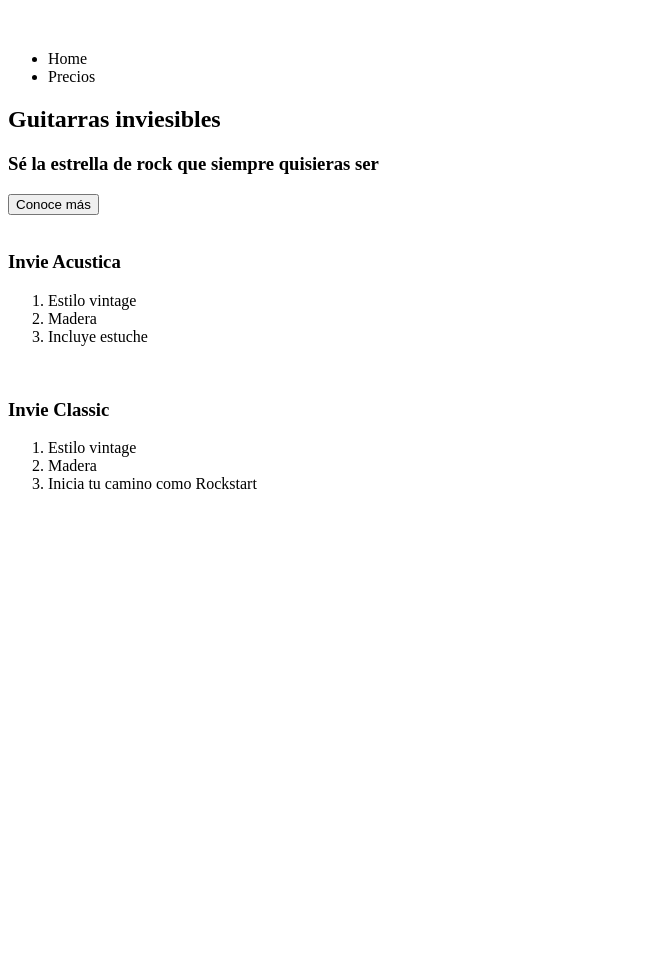
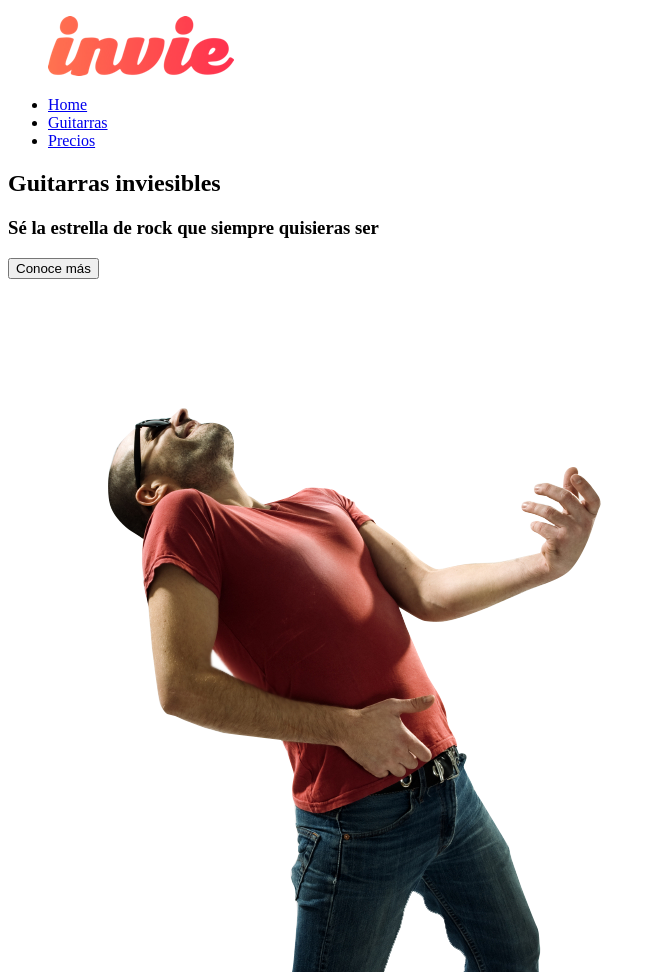
Before and after one commit to alexlondon07/desarrollo-web-platzi, a plain HTML site: page index.html in a window 1280 px wide. Shown: the top 975 px of the page, without its empty margins (0-656 px from the left). Before the commit the page ends 800 px from the top, so only its background shows below. Drawn offline with Linux system fonts and the light colour scheme.

Commit message:
agregando navegacion

```diff
--- a/index.html
+++ b/index.html
@@ -7,20 +7,23 @@
         <link href="css/style.css" rel="stylesheet">
     </head>
     <body>
-        <header>
+        <header id="header">
             <!--Logotipo-->
             <figure>
-                <img src="" alt="">
+                <img src="images/invie.png" width="186" alt="Invie logotipo">
             </figure>
             <!--Fin Logotipo-->
             <!--Menú-->
             <nav>
                 <ul>
                     <li>
-                        <a>Home</a>
+                        <a href="index.html">Home</a>
                     </li>
                     <li>
-                        <a>Precios</a>
+                        <a href="#guitarras">Guitarras</a>
+                    </li>
+                    <li>
+                        <a href="precios.html">Precios</a>
                     </li>
                 </ul>
             </nav>
@@ -28,7 +31,7 @@
         </header>
 
         <!--Portada-->
-        <section>
+        <section id="portada">
             <h1>Guitarras inviesibles</h1>
             <h3>Sé la estrella de rock que siempre quisieras ser</h3>
             <button>Conoce más</button>
@@ -36,9 +39,9 @@
         <!--Fin Portada-->
 
         <!--Guitarras-->
-        <section>
+        <section id="guitarras">
             <article>
-                <img src="" alt="" />
+                <img src="images/invie-acustica.png" width="" alt="Invie Acustica" />
                 <h3>Invie Acustica</h3>
                 <ol>
                     <li>Estilo vintage</li>
@@ -47,7 +50,7 @@
                 </ol>
             </article>
             <article>
-                <img src="" alt="" />
+                <img src="images/invie-classic.png" width="" alt="Invie Classic" />
                 <h3>Invie Classic</h3>
                 <ol>
                     <li>Estilo vintage</li>
```
Also changed, not shown: images/background.png (added), images/invie-acustica.png (added), images/invie-classic.png (added), images/invie-white.png (added), images/invie.png (added), images/invie2x.png (added).
